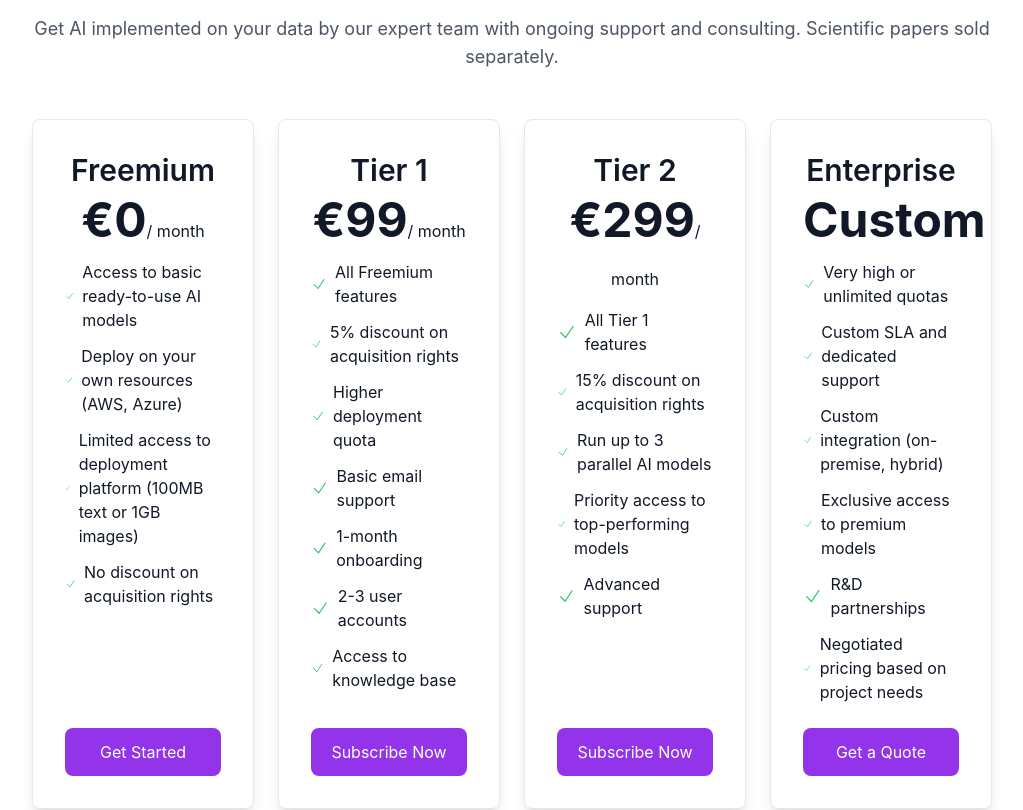
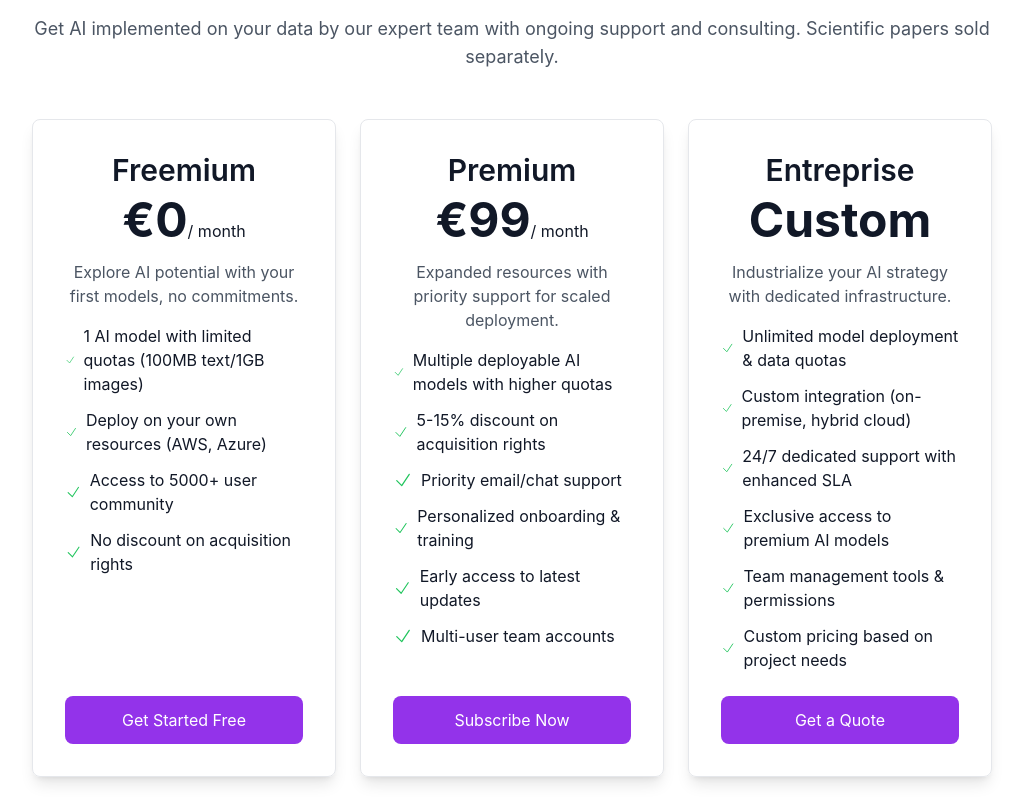
Before and after one commit to MERakram/DigitalTwin, a Vue app: page / in a window 1280 px wide. Shown: the part 1733-2543 px from the top of the page, without its empty margins (128-1151 px from the left). Built offline with nearby package versions, Linux system fonts and the light colour scheme.

Commit message:
modify pricing plan

```diff
--- a/src/components/PricingPlan.vue
+++ b/src/components/PricingPlan.vue
@@ -10,20 +10,20 @@
         and consulting. Scientific papers sold separately.
       </p>
 
-      <div class="mt-12 grid gap-6 md:grid-cols-4">
+      <div class="mt-12 grid gap-6 md:grid-cols-3">
         <div
           v-for="plan in pricingPlans"
           :key="plan.title"
           class="p-8 rounded-lg border shadow-lg flex flex-col transition-transform duration-300 hover:transform hover:-translate-y-2"
         >
-          <!-- <div v-if="plan.popular" class="ribbon">Popular</div> -->
           <h3 class="text-3xl font-semibold mb-2">{{ plan.title }}</h3>
           <p class="text-5xl font-bold mb-4">
             {{ plan.price
             }}<span class="text-base font-normal">
-              {{ plan.title === "Enterprise" ? "" : "/ month" }}</span
+              {{ plan.title === "Entreprise" ? "" : "/ month" }}</span
             >
           </p>
+          <p class="text-gray-600 mb-4">{{ plan.description }}</p>
           <ul class="space-y-3 flex-grow">
             <li
               v-for="feature in plan.features"
@@ -50,13 +50,7 @@
           <button
             class="mt-6 w-full px-4 py-3 rounded-lg text-white bg-purple-600 hover:bg-purple-700 transition-colors duration-300"
           >
-            {{
-              plan.title === "Enterprise"
-                ? "Get a Quote"
-                : plan.title === "Freemium"
-                ? "Get Started"
-                : "Subscribe Now"
-            }}
+            {{ plan.buttonText }}
           </button>
         </div>
       </div>
@@ -69,51 +63,43 @@ const pricingPlans = [
   {
     title: "Freemium",
     price: "€0",
-    popular: false,
+    description: "Explore AI potential with your first models, no commitments.",
+    buttonText: "Get Started Free",
     features: [
-      "Access to basic ready-to-use AI models",
+      "1 AI model with limited quotas (100MB text/1GB images)",
       "Deploy on your own resources (AWS, Azure)",
-      "Limited access to deployment platform (100MB text or 1GB images)",
+      "Access to 5000+ user community",
       "No discount on acquisition rights",
     ],
   },
   {
-    title: "Tier 1",
+    title: "Premium",
     price: "€99",
-    popular: false,
+    description:
+      "Expanded resources with priority support for scaled deployment.",
+    buttonText: "Subscribe Now",
     features: [
-      "All Freemium features",
-      "5% discount on acquisition rights",
-      "Higher deployment quota",
-      "Basic email support",
-      "1-month onboarding",
-      "2-3 user accounts",
-      "Access to knowledge base",
+      "Multiple deployable AI models with higher quotas",
+      "5-15% discount on acquisition rights",
+      "Priority email/chat support",
+      "Personalized onboarding & training",
+      "Early access to latest updates",
+      "Multi-user team accounts",
     ],
   },
   {
-    title: "Tier 2",
-    price: "€299",
-    popular: true,
+    title: "Entreprise",
+    price: "Custom",
+    description:
+      "Industrialize your AI strategy with dedicated infrastructure.",
+    buttonText: "Get a Quote",
     features: [
-      "All Tier 1 features",
-      "15% discount on acquisition rights",
-      "Run up to 3 parallel AI models",
-      "Priority access to top-performing models",
-      "Advanced support",
-    ],
-  },
-  {
-    title: "Enterprise",
-    price: "Custom",
-    popular: false,
-    features: [
-      "Very high or unlimited quotas",
-      "Custom SLA and dedicated support",
-      "Custom integration (on-premise, hybrid)",
-      "Exclusive access to premium models",
-      "R&D partnerships",
-      "Negotiated pricing based on project needs",
+      "Unlimited model deployment & data quotas",
+      "Custom integration (on-premise, hybrid cloud)",
+      "24/7 dedicated support with enhanced SLA",
+      "Exclusive access to premium AI models",
+      "Team management tools & permissions",
+      "Custom pricing based on project needs",
     ],
   },
 ];
```
